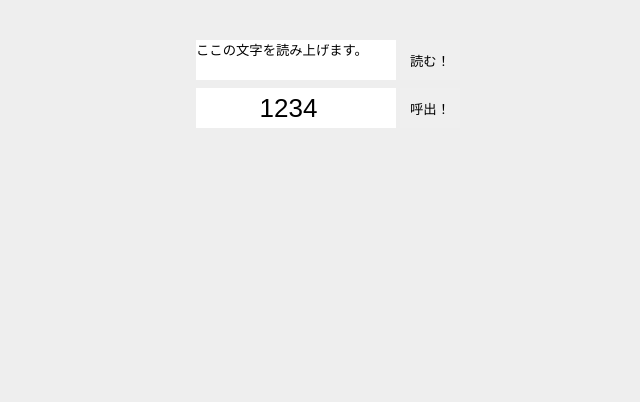
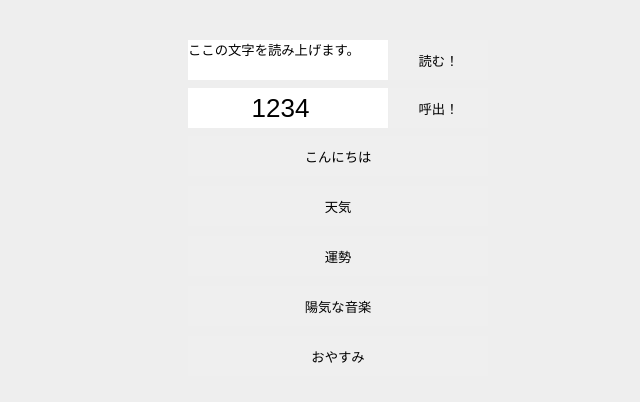
Before and after one commit to onomuta/speech, a plain HTML site: page index.html in a window 1280 px wide. Shown: the whole page, without its empty margins (302-942 px from the left). Drawn offline with Linux system fonts and the light colour scheme.

Commit message:
google Home 呼び出しを追加

```diff
--- a/index.html
+++ b/index.html
@@ -10,12 +10,31 @@
   <div class="main">
   <div class="read-container">
     <textarea type="text" id="txt">ここの文字を読み上げます。</textarea>
-    <button type="button" onClick="read()">読む！</button>
+    <button type="button" class="call-btn" onClick="read()">読む！</button>
   </div>
 
   <div class="call-container">
     <input type="number" id="num" value="1234" oninput="lengthCheck(this)">
-    <button type="button" onClick="call()">呼出！</button>
+    <button type="button" class="call-btn" onClick="call()">呼出！</button>
+  </div>
+
+
+  <div class="google-call-container">
+    <div>
+      <button type="button" class="google-call-btn" onClick="googleCall(0)">こんにちは</button>
+    </div>
+    <div>
+      <button type="button" class="google-call-btn" onClick="googleCall(1)">天気</button>
+    </div>
+    <div>
+      <button type="button" class="google-call-btn" onClick="googleCall(2)">運勢</button>
+    </div>
+    <div>
+      <button type="button" class="google-call-btn" onClick="googleCall(3)">陽気な音楽</button>
+    </div>
+    <div>
+      <button type="button" class="google-call-btn" onClick="googleCall(4)">おやすみ</button>
+    </div>
   </div>
 </div>
 
--- a/index.js
+++ b/index.js
@@ -14,6 +14,33 @@ function call(){
   var str = num2kan(n);
   synthes = new SpeechSynthesisUtterance(str + "番の患者さんは、Aの診察室にお入りください");
   speechSynthesis.speak( synthes );
+}
+
+
+
+function okGoogle(txt){
+  synthes = new SpeechSynthesisUtterance("OK, グーグル " + txt);
+  speechSynthesis.speak( synthes );
+}
+
+function googleCall(n){
+  switch( n ) {
+    case 0:
+      okGoogle("こんにちは");
+      break;
+    case 1:
+      okGoogle("今日の天気は？");
+      break;
+    case 2:
+      okGoogle("今日の運勢は？");
+    break;
+    case 3:
+      okGoogle("陽気な音楽を流して");
+    break;
+    case 4:
+      okGoogle("おやすみなさい");
+    break;
+  }
 }
 
 //漢数字変換
--- a/style.css
+++ b/style.css
@@ -13,10 +13,11 @@ html {
 }
 
 .read-container, .call-container {
-  margin: 8px;
+  margin: 8px 0;
 }
 
 input, textarea {
+  float: left;
   vertical-align: middle;
   padding: 0;
   height: 40px;
@@ -34,7 +35,17 @@ button {
   display: inline-block;
   vertical-align: middle;
   text-align: center;
-  width: 60px;
+  width: 100px;
   height: 40px;
   border-radius: 0px;
 }
+.call-btn{
+  border-left: solid 1px #eee
+}
+.google-call-btn{
+  width:100%;
+  margin-bottom: 10px
+}
+.google-call-container{
+
+}
```
